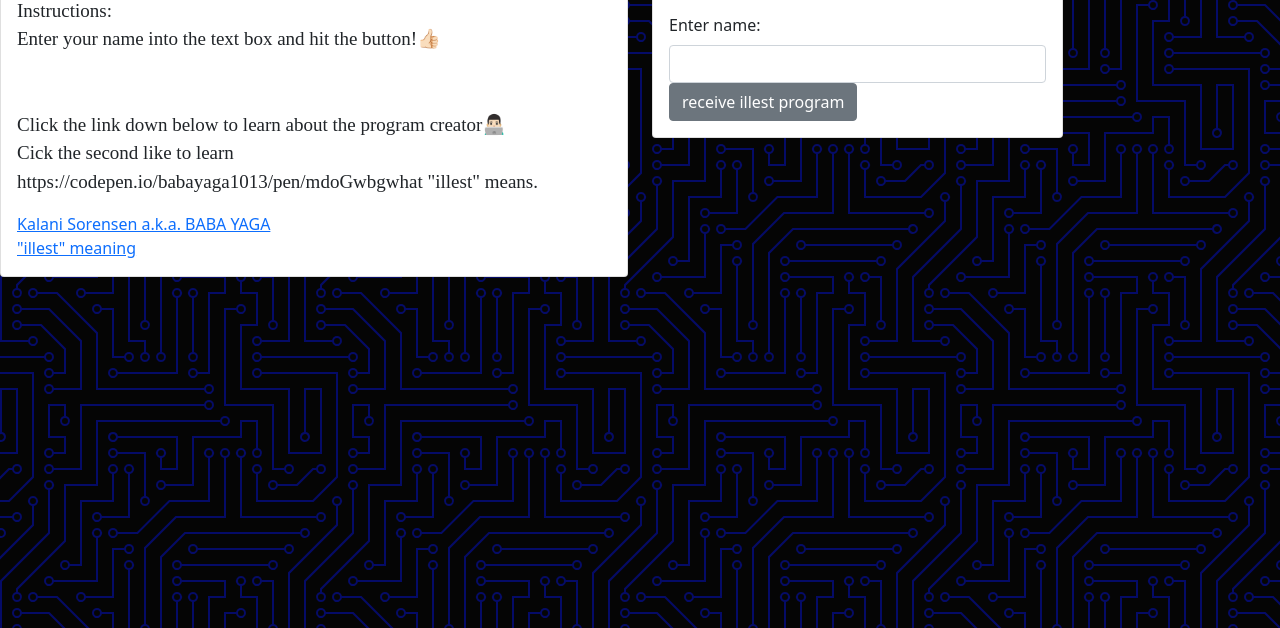
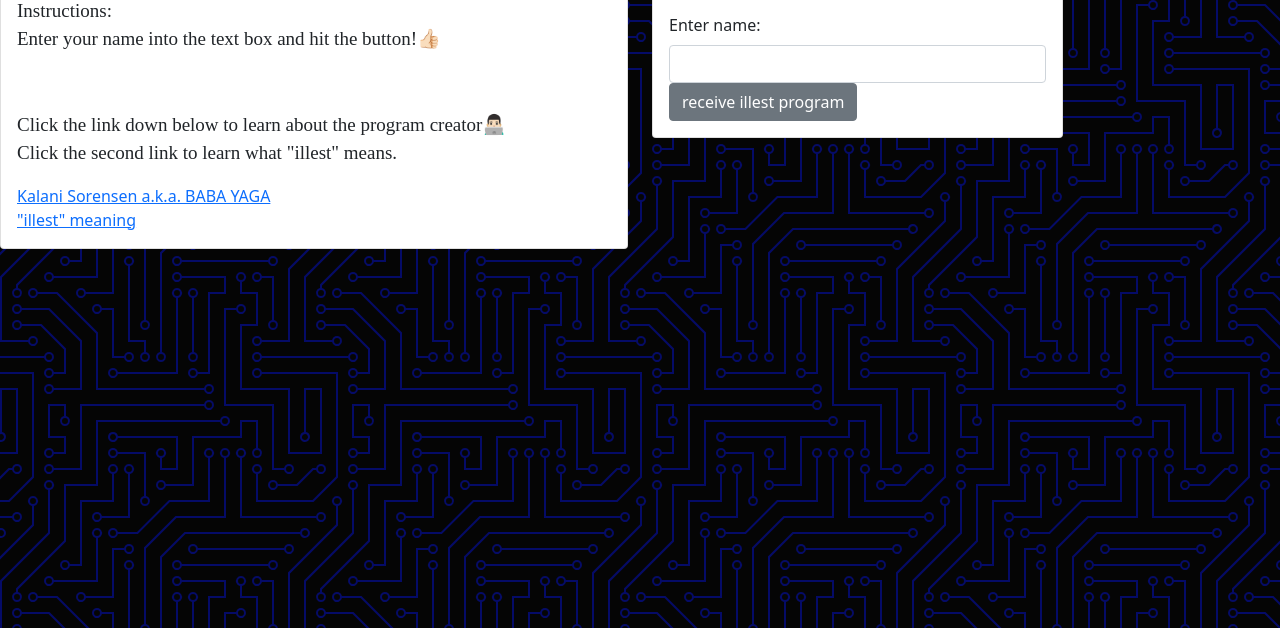
Before and after one commit to babayaga1013/reimagined-couscous--delta, a plain HTML site: page index.html in a window 1280 px wide. Shown: the part 172-800 px from the top of the page. Drawn offline with nearby package versions, Linux system fonts and the light colour scheme; a web font is replaced by a local one.

Commit message:
Update index.html

```diff
--- a/index.html
+++ b/index.html
@@ -20,7 +20,7 @@
         Enter your name into the text box and hit the button!👍🏻
         <br><br><br>
         Click the link down below to learn about the program creator👨🏻‍💻<br>
-          Cick the second like to learn https://codepen.io/babayaga1013/pen/mdoGwbgwhat "illest" means.
+          Click the second link to learn what "illest" means.
         </p>
         <a href="https://babayaga1013.github.io/redesigned-pancake/"class="card-link" target="affiliate">Kalani Sorensen a.k.a. BABA YAGA</a><br>
       <a href="https://www.cyberdefinitions.com/definitions/ILLEST.html"class="card-link" target="affiliate">"illest" meaning</a>
```
